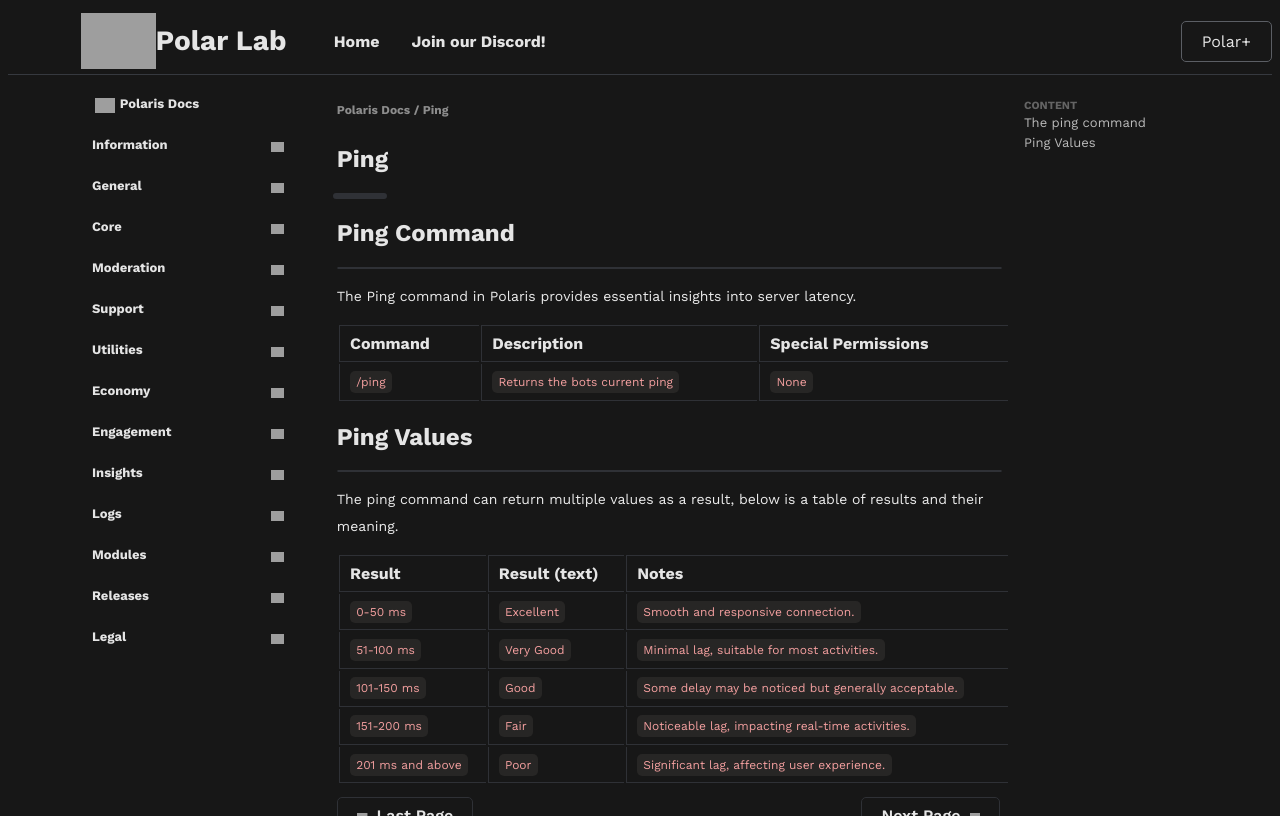
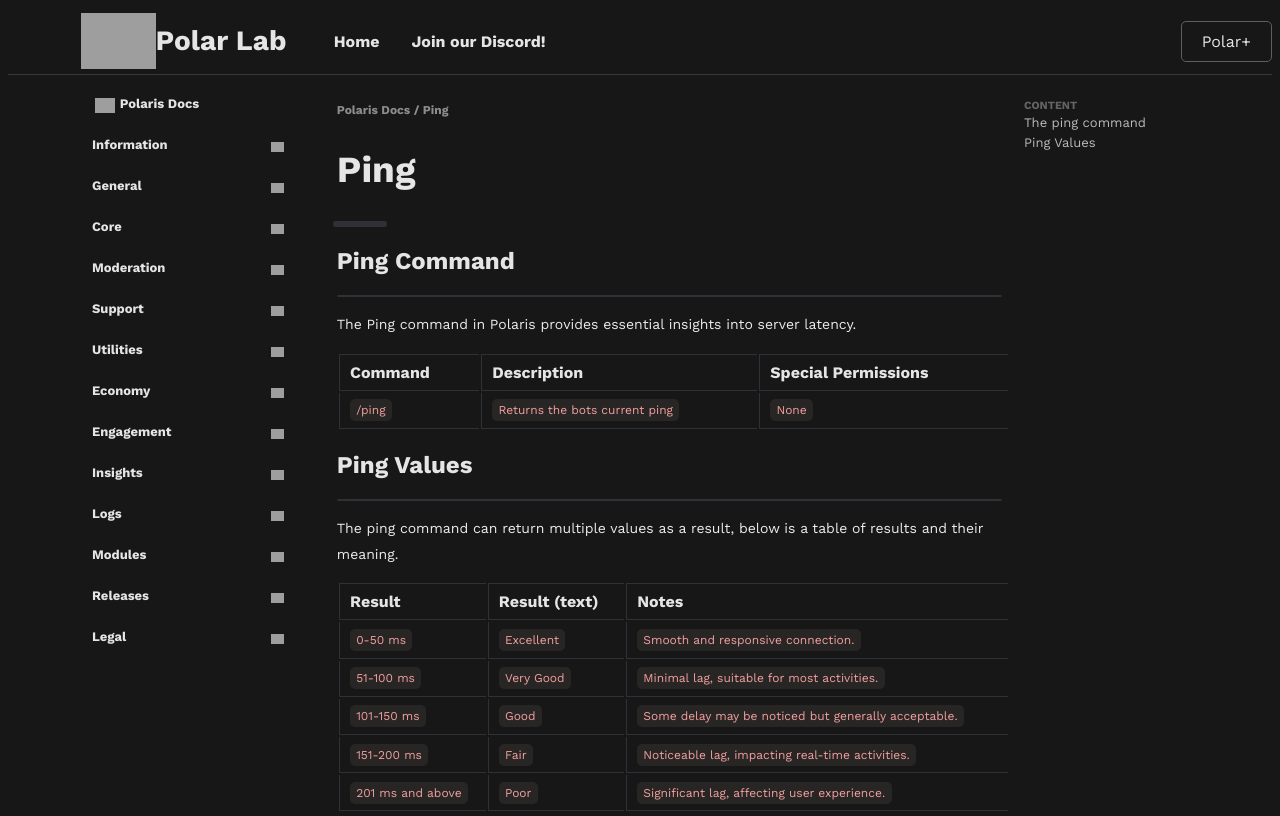
Before and after one commit to polarlab-app/docs.polarlab.app, a Next.js app: page /polaris/core/ping in a window 1280 px wide. Built offline with nearby package versions, Linux system fonts and the light colour scheme; grey boxes are pictures that could not be loaded.

Commit message:
Changed font size in input.css

```diff
--- a/app/layout.jsx
+++ b/app/layout.jsx
@@ -1,4 +1,4 @@
-//import './globals.css';
+import '../src/input.css';
 export const metadata = {
     title: 'Polar Lab Docs',
     description: 'Generated by create next app',
@@ -7,7 +7,9 @@ export const metadata = {
 export default function RootLayout({ children }) {
     return (
         <html lang='en'>
-            <body className='body' id='body'>{children}</body>
+            <body className='body' id='body'>
+                {children}
+            </body>
         </html>
     );
 }
--- a/src/input.css
+++ b/src/input.css
@@ -216,6 +216,7 @@ nav {
 .title {
     text-align: left;
     margin-left: 1vw;
+    font-size: 2.3rem;
 }
 
 .divider {
```
